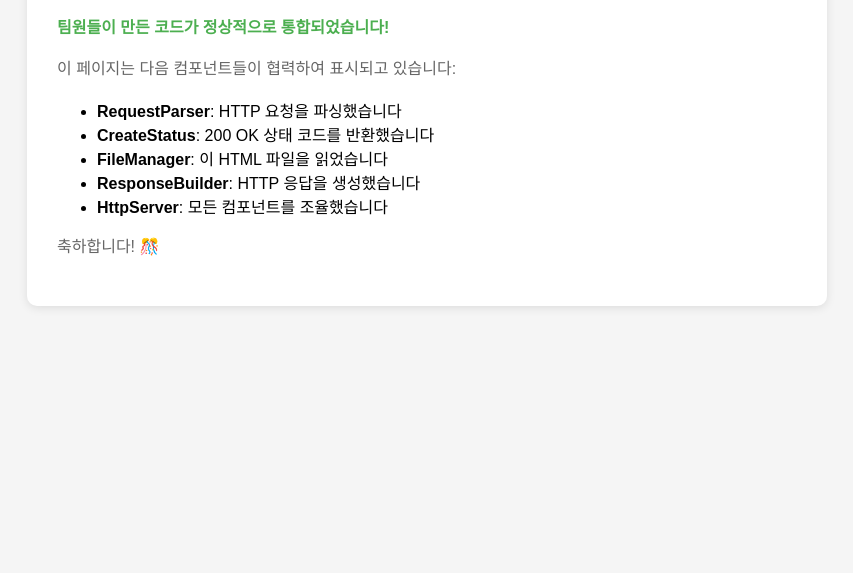
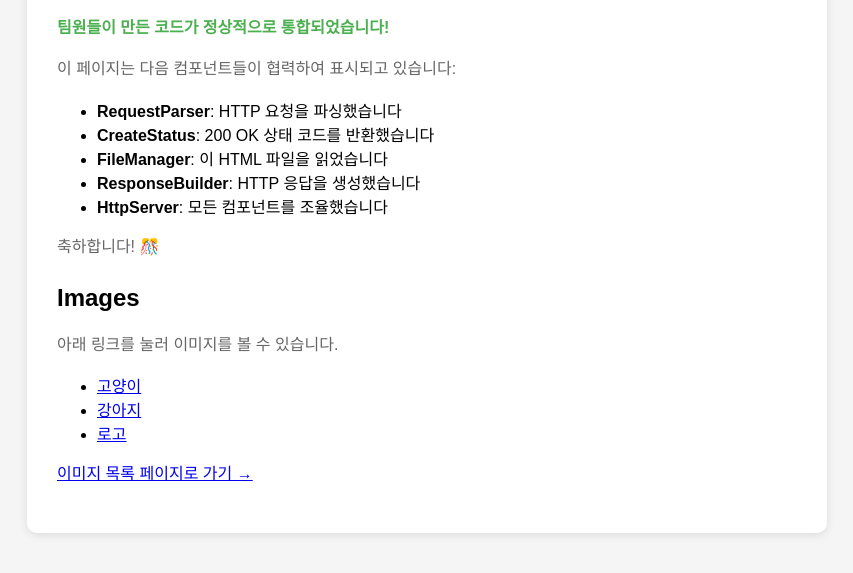
Before and after one commit to SISUinSea/our-server, a plain HTML site: page www/index.html in a window 1280 px wide. Shown: the part 187-760 px from the top of the page, without its empty margins (213-1066 px from the left). Drawn offline with Linux system fonts and the light colour scheme.

Commit message:
change: index.html에 이미지 링크 추가

```diff
--- a/www/index.html
+++ b/www/index.html
@@ -46,6 +46,16 @@
             <li><strong>HttpServer</strong>: 모든 컴포넌트를 조율했습니다</li>
         </ul>
         <p>축하합니다! 🎊</p>
+        <section style="margin-top: 24px;">
+            <h2>Images</h2>
+            <p>아래 링크를 눌러 이미지를 볼 수 있습니다.</p>
+            <ul>
+                <li><a href="/images/cat.jpeg"  title="cat">고양이</a></li>
+                <li><a href="/images/dog.jpeg"  title="dog">강아지</a></li>
+                <li><a href="/images/logo.jpeg" title="logo">로고</a></li>
+            </ul>
+            <p><a href="/images/">이미지 목록 페이지로 가기 →</a></p>
+        </section>
     </div>
 </body>
 </html>
```
